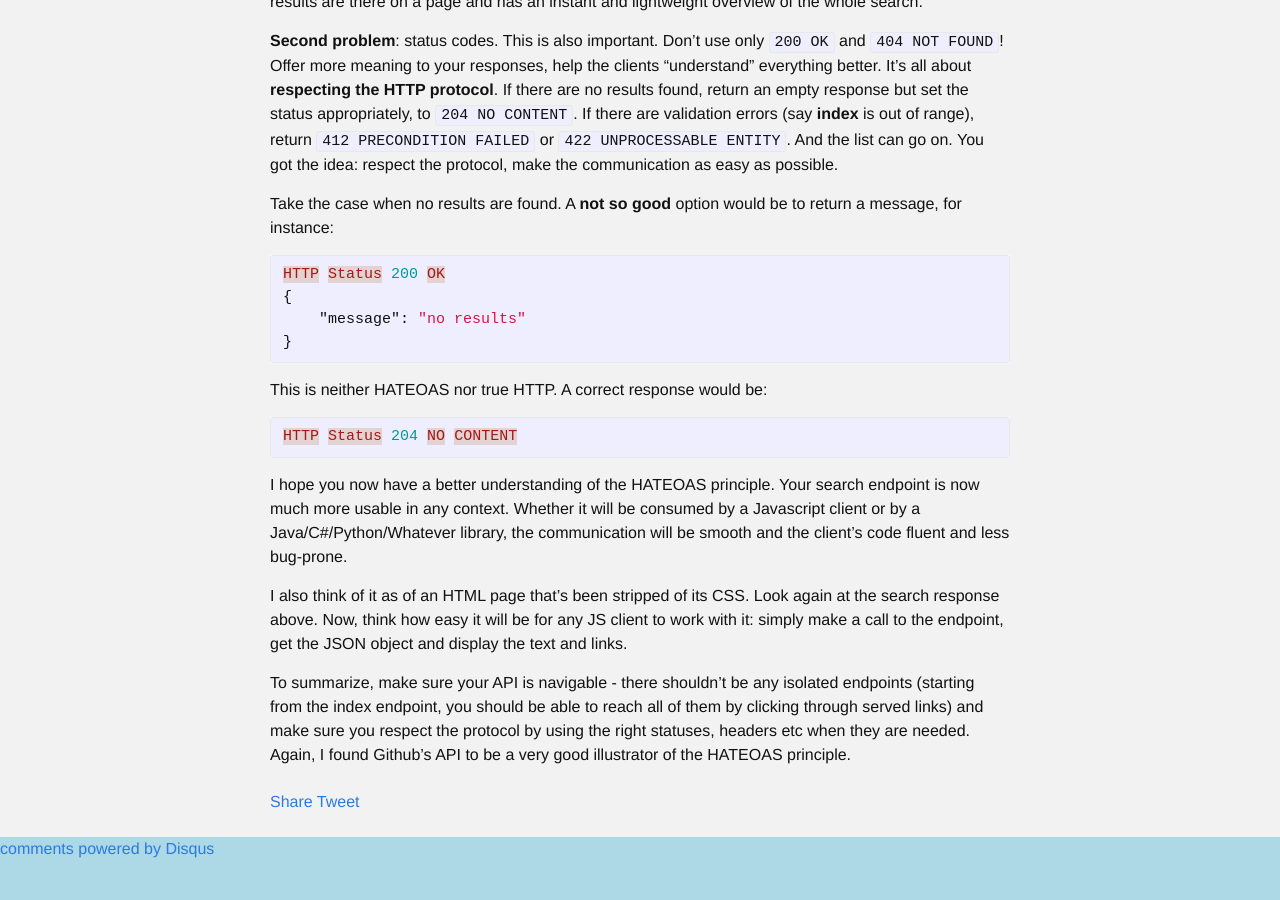
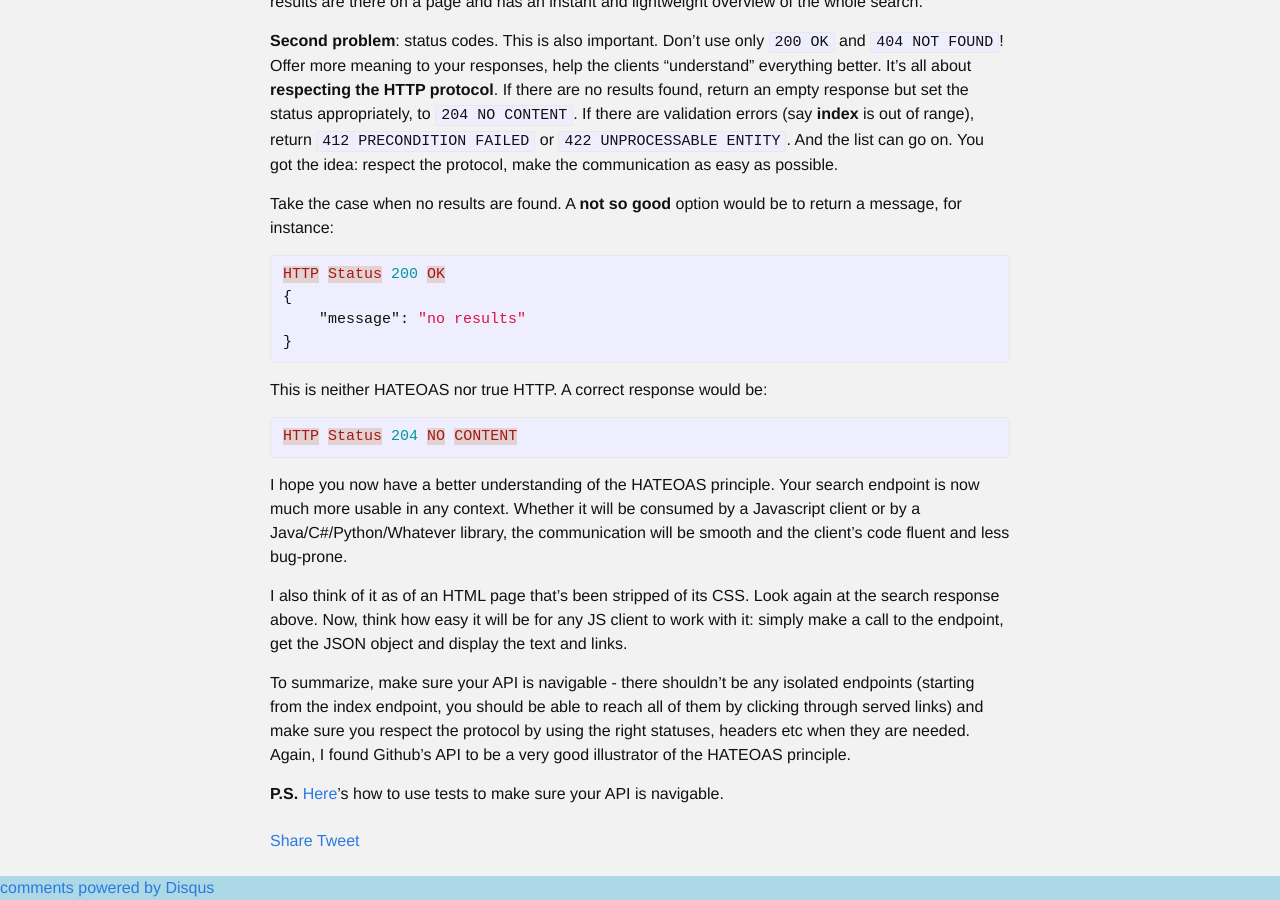
Before and after one commit to amihaiemil/amihaiemil.github.io, a Jekyll site: the page built from _posts/2016-05-07-what-is-hateoas.markdown, in a window 1280 px wide and 900 px high, scrolled down 2785 px. Built offline with Jekyll 4.4.1, drawn with Linux system fonts in a browser that asks for light colours; comment, search, counter and statistics services are not loaded; before the commit the page ends 3646 px from its top, so only the background shows below that.

Commit message:
Update 2016-05-07-what-is-hateoas.markdown

```diff
--- a/_posts/2016-05-07-what-is-hateoas.markdown
+++ b/_posts/2016-05-07-what-is-hateoas.markdown
@@ -124,3 +124,5 @@ I hope you now have a better understanding of the HATEOAS principle. Your search
 I also think of it as of an HTML page that's been stripped of its CSS. Look again at the search response above. Now, think how easy it will be for any JS client to work with it: simply make a call to the endpoint, get the JSON object and display the text and links.
 
 To summarize, make sure your API is navigable - there shouldn't be any isolated endpoints (starting from the index endpoint, you should be able to reach all of them by clicking through served links) and make sure you respect the protocol by using the right statuses, headers etc when they are needed. Again, I found Github's API to be a very good illustrator of the HATEOAS principle.
+
+**P.S.** [Here](http://www.amihaiemil.com/2017/05/03/test-driven-rest.html)'s how to use tests to make sure your API is navigable.
```
